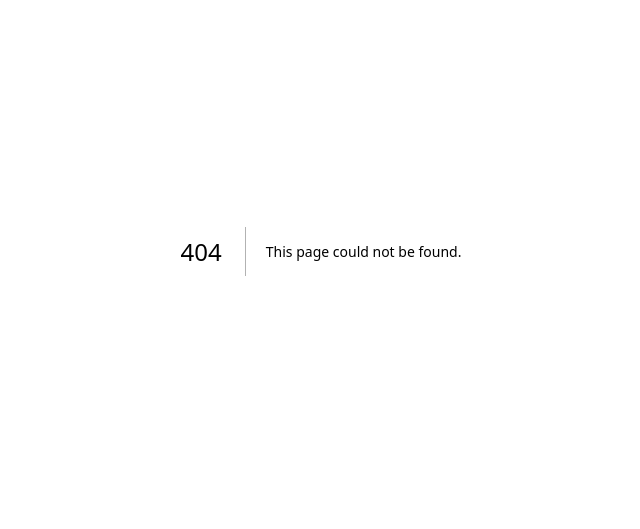
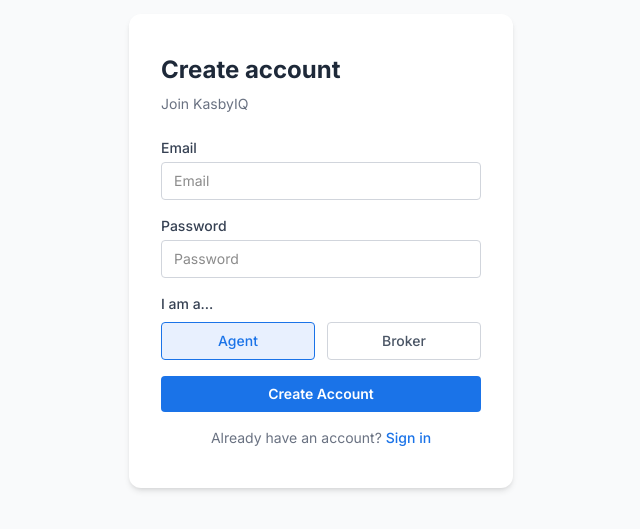
Before and after one commit to abdurrahmanrussel/test-casbyiq, a Next.js app: page /register in a window 1280 px wide. Before the commit this address had no page. Shown: the part 149-678 px from the top of the page, without its empty margins (319-959 px from the left). Built offline with nearby package versions, Linux system fonts and the light colour scheme.

Commit message:
feat: add register form with role selector and register page

```diff
--- /dev/null
+++ b/src/app/(auth)/register/page.tsx
@@ -0,0 +1,13 @@
+import { RegisterForm } from "@/components/auth/RegisterForm"
+
+export default function RegisterPage() {
+  return (
+    <div className="min-h-screen flex items-center justify-center bg-gray-50">
+      <div className="bg-white rounded-xl shadow-md px-8 py-10 w-full max-w-sm">
+        <h1 className="text-2xl font-bold text-gray-800 mb-2">Create account</h1>
+        <p className="text-sm text-gray-500 mb-6">Join KasbyIQ</p>
+        <RegisterForm />
+      </div>
+    </div>
+  )
+}
--- /dev/null
+++ b/src/components/auth/RegisterForm.tsx
@@ -0,0 +1,98 @@
+"use client"
+import { useState } from "react"
+import { signIn } from "next-auth/react"
+import { useRouter } from "next/navigation"
+import Link from "next/link"
+
+export function RegisterForm() {
+  const [email, setEmail] = useState("")
+  const [password, setPassword] = useState("")
+  const [role, setRole] = useState<"agent" | "broker">("agent")
+  const [error, setError] = useState("")
+  const [loading, setLoading] = useState(false)
+  const router = useRouter()
+
+  async function handleSubmit(e: React.FormEvent) {
+    e.preventDefault()
+    if (!email || !password) { setError("All fields are required"); return }
+    if (password.length < 8) { setError("Password must be at least 8 characters"); return }
+
+    setLoading(true)
+    setError("")
+
+    const res = await fetch("/api/auth/register", {
+      method: "POST",
+      headers: { "Content-Type": "application/json" },
+      body: JSON.stringify({ email, password, role }),
+    })
+
+    if (!res.ok) {
+      const data = await res.json()
+      setError(data.error ?? "Registration failed")
+      setLoading(false)
+      return
+    }
+
+    await signIn("credentials", { email, password, redirect: false })
+    router.push("/onboarding/survey")
+    router.refresh()
+  }
+
+  return (
+    <form onSubmit={handleSubmit} className="flex flex-col gap-4 w-full max-w-sm">
+      <div>
+        <label className="block text-sm font-medium text-gray-700 mb-1">Email</label>
+        <input
+          type="email"
+          placeholder="Email"
+          value={email}
+          onChange={(e) => setEmail(e.target.value)}
+          className="w-full border border-gray-300 rounded px-3 py-2 text-sm focus:outline-none focus:border-[#1a73e8]"
+        />
+      </div>
+      <div>
+        <label className="block text-sm font-medium text-gray-700 mb-1">Password</label>
+        <input
+          type="password"
+          placeholder="Password"
+          value={password}
+          onChange={(e) => setPassword(e.target.value)}
+          className="w-full border border-gray-300 rounded px-3 py-2 text-sm focus:outline-none focus:border-[#1a73e8]"
+        />
+      </div>
+      <div>
+        <label className="block text-sm font-medium text-gray-700 mb-2">I am a…</label>
+        <div className="flex gap-3">
+          {(["agent", "broker"] as const).map((r) => (
+            <button
+              key={r}
+              type="button"
+              onClick={() => setRole(r)}
+              className={`flex-1 py-2 rounded border font-medium text-sm capitalize transition-colors ${
+                role === r
+                  ? "border-[#1a73e8] bg-[#e8f0fe] text-[#1a73e8]"
+                  : "border-gray-300 text-gray-600 hover:border-gray-400"
+              }`}
+            >
+              {r.charAt(0).toUpperCase() + r.slice(1)}
+            </button>
+          ))}
+        </div>
+      </div>
+      {error && <p className="text-[#e53e3e] text-sm">{error}</p>}
+      <button
+        type="submit"
+        disabled={loading}
+        className="bg-[#1a73e8] text-white rounded px-4 py-2 font-semibold text-sm hover:bg-[#1557b0] disabled:opacity-60"
+      >
+        {loading ? "Creating account…" : "Create Account"}
+      </button>
+      <p className="text-sm text-gray-500 text-center">
+        Already have an account?{" "}
+        <Link href="/login" className="text-[#1a73e8] font-medium">
+          Sign in
+        </Link>
+      </p>
+    </form>
+  )
+}
```
Also changed, not shown: 1 other file (tests, documents, lock files or other folders).
